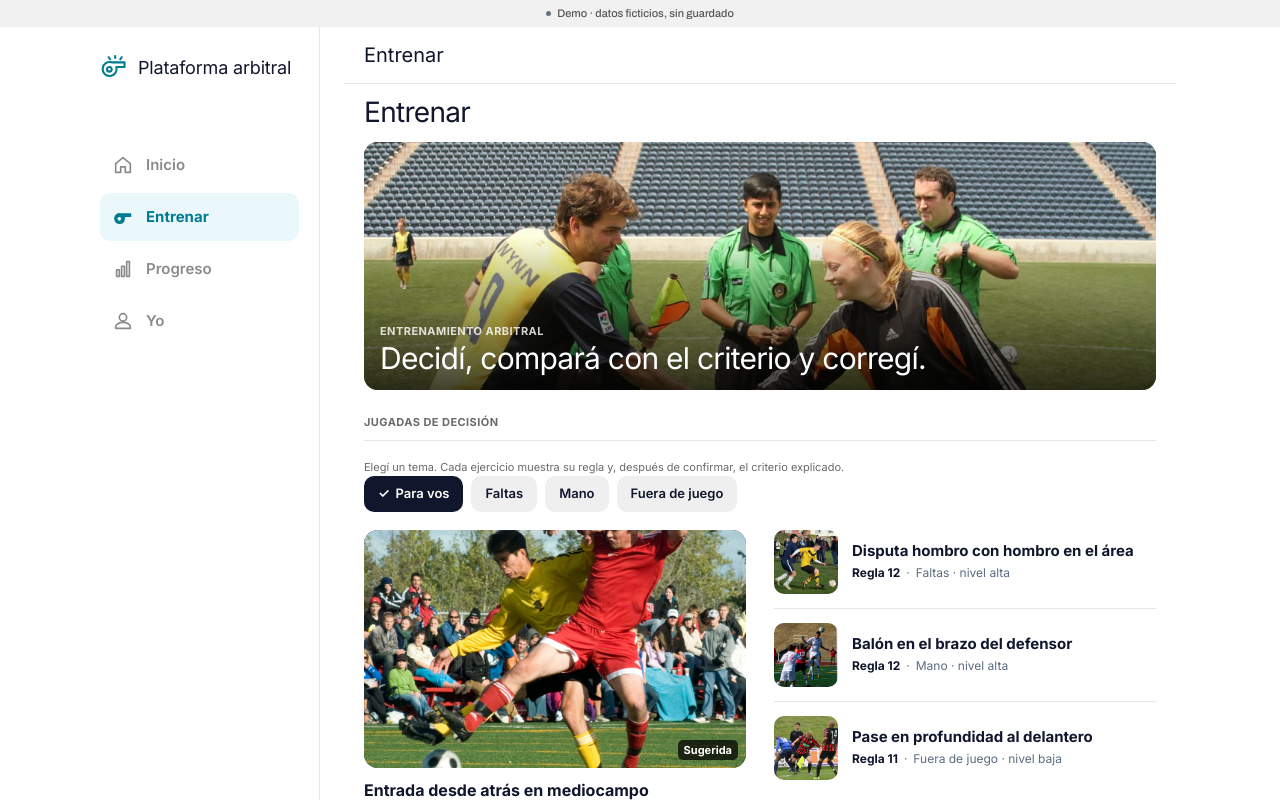
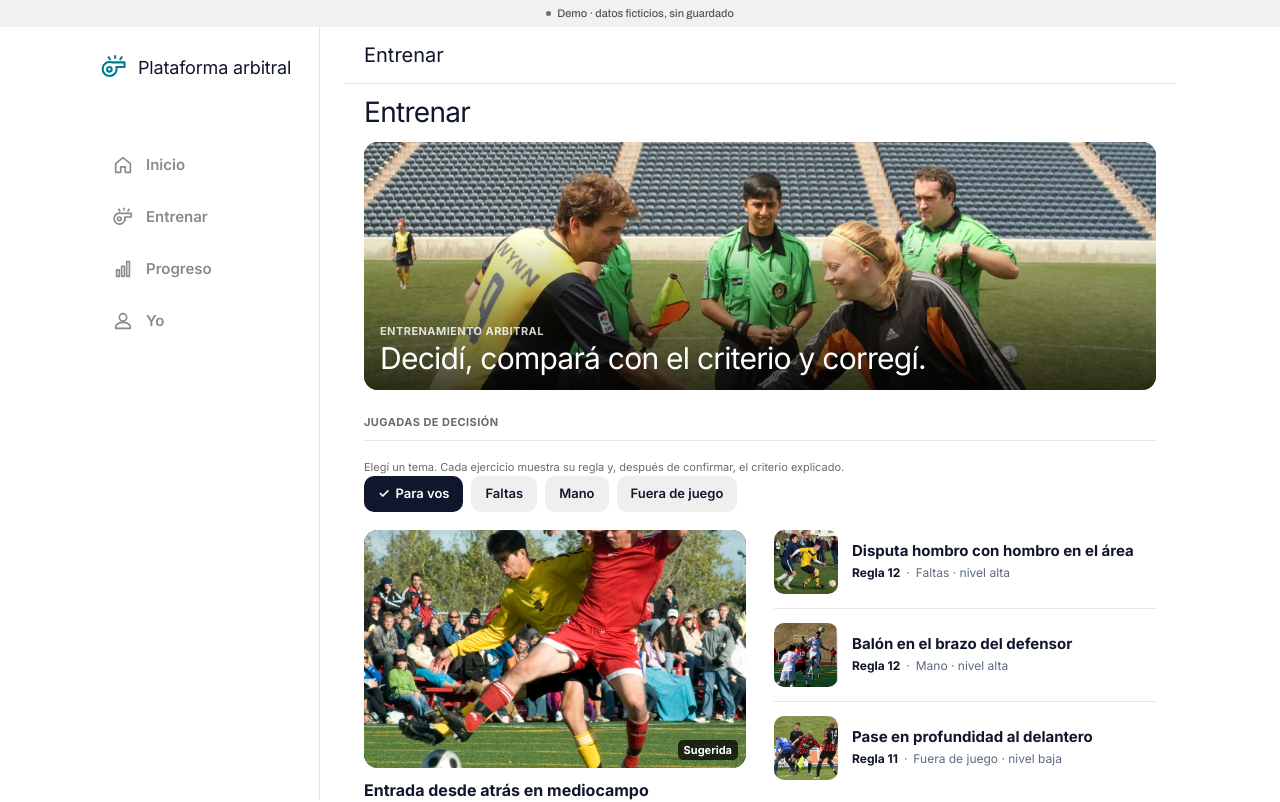
Before and after one commit to equantum-py/appAPF, a Next.js app in the folder apps/web/: page /demo/arbitro/entrenar in a window 1280 px wide. Shown: the top 802 px of the page. Built offline with nearby package versions, Linux system fonts and the light colour scheme.

Commit message:
restore premium APF: _ui/bottom-nav.tsx

```diff
--- a/apps/web/app/demo/arbitro/_ui/bottom-nav.tsx
+++ b/apps/web/app/demo/arbitro/_ui/bottom-nav.tsx
@@ -6,9 +6,9 @@ import { Icon, type IconName } from "./icons";
 
 const items: { href: string; label: string; icon: IconName }[] = [
   { href: "/demo/arbitro", label: "Inicio", icon: "inicio" },
-  { href: "/demo/arbitro/entrenar", label: "Entrenar", icon: "entrenar" },
-  { href: "/demo/arbitro/progreso", label: "Progreso", icon: "progreso" },
-  { href: "/demo/arbitro/yo", label: "Yo", icon: "yo" },
+  { href: "/demo/arbitro/fisico/entrenar", label: "Entrenar", icon: "entrenar" },
+  { href: "/demo/arbitro/fisico/rendimiento", label: "Progreso", icon: "progreso" },
+  { href: "/demo/arbitro/fisico/perfil", label: "Yo", icon: "yo" },
 ];
 
 export function BottomNav() {
@@ -19,7 +19,7 @@ export function BottomNav() {
         const active = item.href === "/demo/arbitro" ? path === "/demo/arbitro" : path.startsWith(item.href);
         return (
           <Link key={item.href} href={item.href} aria-current={active ? "page" : undefined} className="rf-nav-item">
-            <Icon name={path === "/demo/arbitro" && item.icon === "entrenar" ? "videoentrenar" : item.icon} filled={active} className="size-[22px]" />
+            <Icon name={item.icon} filled={active} className="size-[22px]" />
             <span>{item.label}</span>
           </Link>
         );
```
